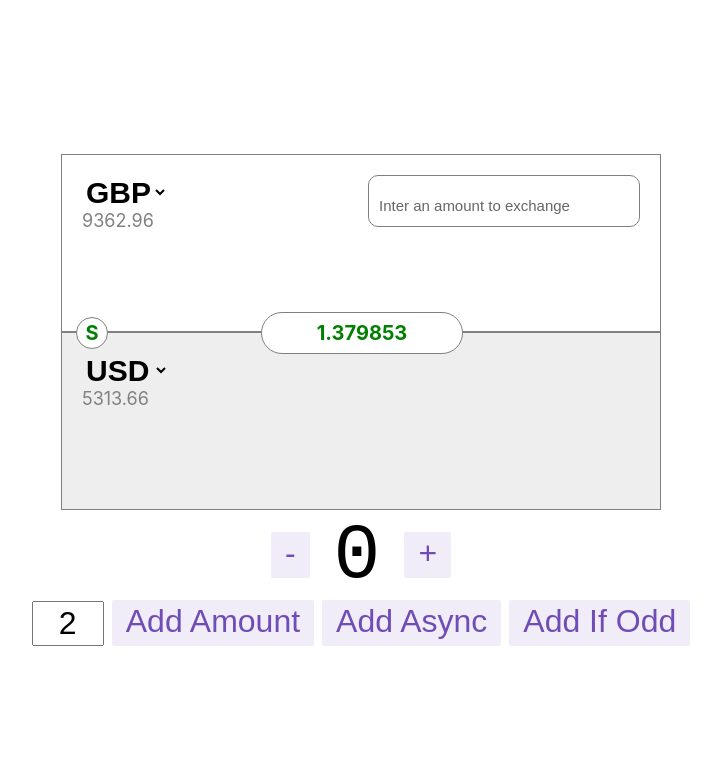
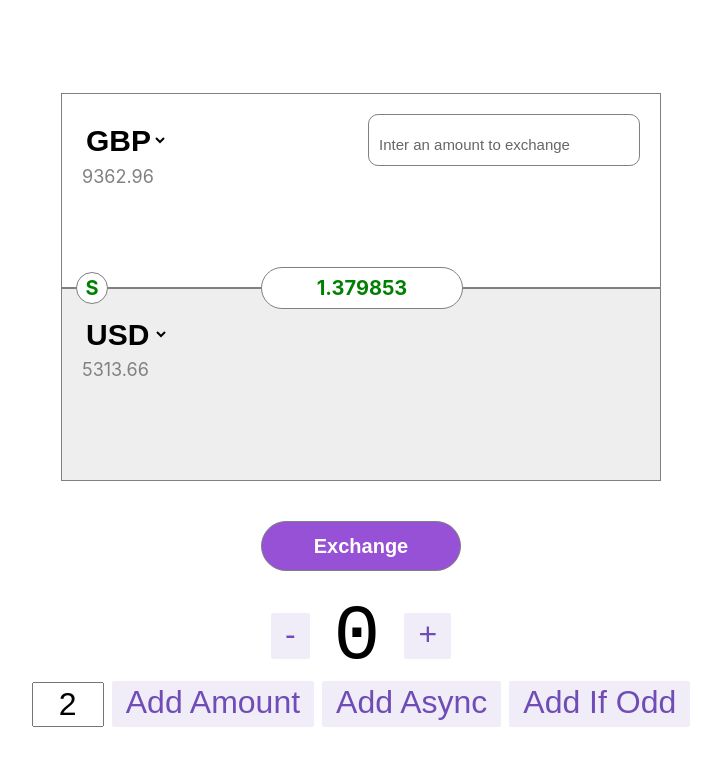
Before and after one commit to aliaz0/exchanger, a React (Vite) app: page / in a window 1280 px wide. Shown: the top 766 px of the page, without its empty margins (279-1000 px from the left). Built offline with nearby package versions, Linux system fonts and the light colour scheme.

Commit message:
Add exchange feature

```diff
--- a/src/features/exchanger/Exchanger.css
+++ b/src/features/exchanger/Exchanger.css
@@ -1,3 +1,12 @@
+.vertical-layout {
+  display: block;
+}
+
+.vertical-layout__item {
+  margin-top: 20px;
+  margin-bottom: 20px;
+}
+
 .relative-box {
   position: relative;
 }
@@ -46,3 +55,19 @@
 .circle-button:hover {
   background-color: #ddf;
 }
+
+.ellipse-button {
+  width: 200px;
+  height: 50px;
+  background-color: rgb(150, 81, 214);
+  border-radius: 50px;
+  border: 1px solid grey;
+  font-size: 20px;
+  color: white;
+  font-weight: bold;
+  cursor: pointer;
+}
+
+.ellipse-button:hover {
+  background-color: blueviolet;
+}
--- a/src/features/exchanger/Exchanger.tsx
+++ b/src/features/exchanger/Exchanger.tsx
@@ -2,6 +2,7 @@ import { useAppDispatch, useAppSelector } from "../../app/hooks"
 import { Wallet } from "../wallet/Wallet"
 import "./Exchanger.css"
 import {
+  exchange,
   selectRatio,
   selectSourceWallet,
   selectTargetWallet,
@@ -16,8 +17,11 @@ export function Exchanger() {
   const ratio = useAppSelector(selectRatio)
 
   return (
-    <div className="relative-box">
-      <div className="relative-box__overlay--center ellipse-label">{ratio}</div>
+    <div className="vertical-layout">
+      <div className="vertical-layout__item relative-box">
+        <div className="relative-box__overlay--center ellipse-label">
+          {ratio}
+        </div>
         <div
           className="relative-box__overlay--left circle-button"
           onClick={() => {
@@ -30,6 +34,7 @@ export function Exchanger() {
           currency={sourceWallet.currency}
           balance={sourceWallet.balance}
           value={sourceWallet.value}
+          error={sourceWallet.error}
         />
         <Wallet
           disabled
@@ -38,5 +43,12 @@ export function Exchanger() {
           value={targetWallet.value}
         />
       </div>
+      <button
+        className="vertical-layout__item ellipse-button"
+        onClick={() => dispatch(exchange())}
+      >
+        Exchange
+      </button>
+    </div>
   )
 }
--- a/src/features/exchanger/exchangerSlice.ts
+++ b/src/features/exchanger/exchangerSlice.ts
@@ -13,10 +13,12 @@ export interface ExchangerState {
   sourceWallet: {
     currency: CurrencyType
     readyToExchange: number | null
+    errorMessage: string | null
   }
   targetWallet: {
     currency: CurrencyType
     readyToExchange: number | null
+    errorMessage: string | null
   }
 }
 
@@ -40,10 +42,12 @@ const initialState: ExchangerState = {
   sourceWallet: {
     currency: "GBP",
     readyToExchange: null,
+    errorMessage: null,
   },
   targetWallet: {
     currency: "USD",
     readyToExchange: null,
+    errorMessage: null,
   },
 }
 
@@ -52,17 +56,29 @@ export const exchangeSlice = createSlice({
   initialState,
   reducers: {
     exchange: (state) => {
-      state.wallets[state.sourceWallet.currency].balance -=
-        state.sourceWallet.readyToExchange ?? 0
+      if (
+        state.wallets[state.sourceWallet.currency].balance >
+        (state.sourceWallet.readyToExchange ?? 0)
+      ) {
+        state.wallets[state.sourceWallet.currency].balance -=
+          state.sourceWallet.readyToExchange ?? 0
 
-      state.wallets[state.targetWallet.currency].balance +=
-        state.targetWallet.readyToExchange ?? 0
+        state.wallets[state.targetWallet.currency].balance +=
+          state.targetWallet.readyToExchange ?? 0
+
+        state.sourceWallet.readyToExchange = null
+        state.targetWallet.readyToExchange = null
+      } else {
+        state.sourceWallet.errorMessage = "wallet balance is insufficient"
+      }
     },
 
     changeReadyToExchange: (state, action: PayloadAction<number | null>) => {
       if (action.payload === state.sourceWallet.readyToExchange) {
         return
       }
+
+      state.sourceWallet.errorMessage = null
 
       state.sourceWallet.readyToExchange = action.payload
       state.targetWallet.readyToExchange = action.payload
@@ -78,6 +94,7 @@ export const exchangeSlice = createSlice({
     },
 
     swap: (state) => {
+      state.sourceWallet.errorMessage = null
       const temp = state.sourceWallet
       state.sourceWallet = state.targetWallet
       state.targetWallet = temp
@@ -95,6 +112,7 @@ export const selectSourceWallet = (state: RootState) => ({
       state.exchange.sourceWallet.currency
     ].balance.toFixed(2),
   ),
+  error: state.exchange.sourceWallet.errorMessage,
 })
 
 export const selectTargetWallet = (state: RootState) => ({
@@ -105,6 +123,7 @@ export const selectTargetWallet = (state: RootState) => ({
       state.exchange.targetWallet.currency
     ].balance.toFixed(2),
   ),
+  error: state.exchange.targetWallet.errorMessage,
 })
 
 export const selectRatio = (state: RootState) =>
--- a/src/features/wallet/Wallet.css
+++ b/src/features/wallet/Wallet.css
@@ -79,3 +79,8 @@
   color: grey;
   text-align: left;
 }
+
+.error-message {
+  font-size: 15px;
+  color: red;
+}
--- a/src/features/wallet/Wallet.tsx
+++ b/src/features/wallet/Wallet.tsx
@@ -8,6 +8,7 @@ export function Wallet({
   currency,
   balance,
   value = undefined,
+  error = undefined,
 }: WalletPropsType) {
   const dispatch = useAppDispatch()
 
@@ -55,7 +56,7 @@ export function Wallet({
         </span>
         <input
           className={
-            "grid__item--column-2-3 grid__item--row-1-3 input" +
+            "grid__item--column-2-3 grid__item--row-1-2 input" +
             (disabled ? " input--disabled" : "")
           }
           onKeyDown={validate}
@@ -64,6 +65,11 @@ export function Wallet({
           value={innerValue}
           onChange={handleChange}
         />
+        <span
+          className={"grid__item--column-2-3 grid__item--row-2-3 error-message"}
+        >
+          {error}
+        </span>
       </div>
     </div>
   )
@@ -78,4 +84,5 @@ type WalletPropsType = {
   currency: CurrencyType
   balance: number
   value?: number | null
+  error?: string | null
 }
```
Lines whose indentation alone changed are shown as unchanged.
